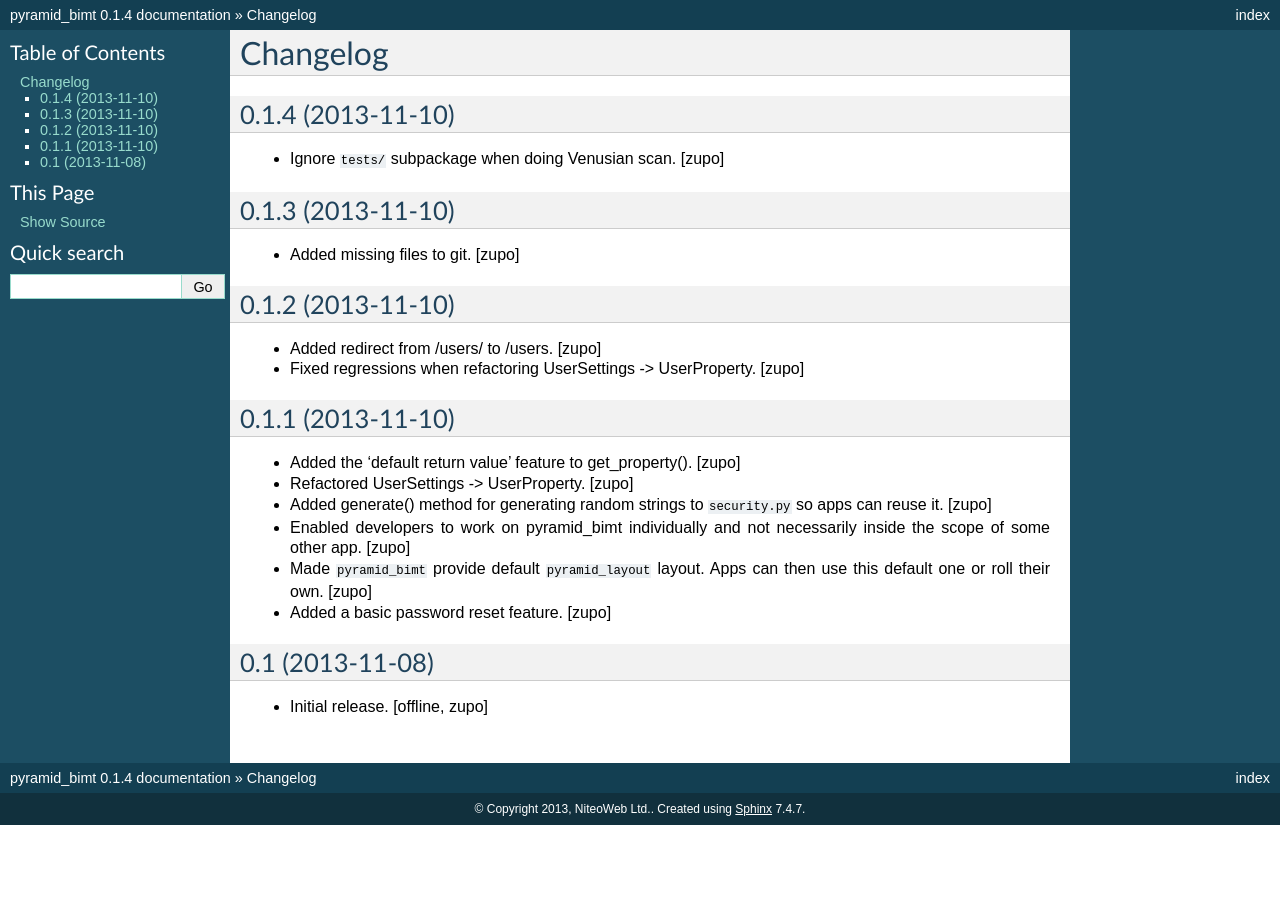
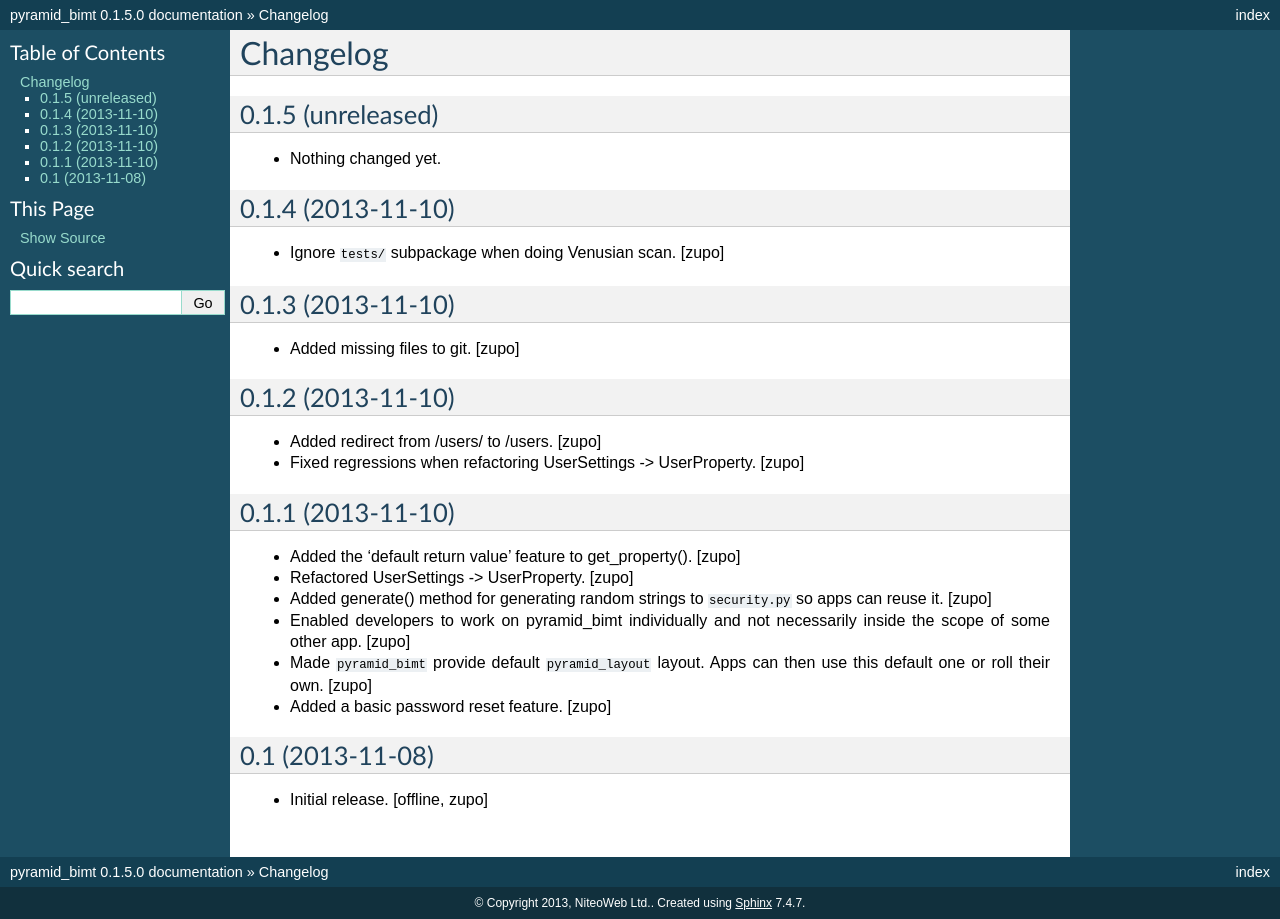
Before and after one commit to persho/pyramid_bimt, a Sphinx documentation site: the page built from docs/CHANGELOG.rst, in a window 1280 px wide. Built offline with Sphinx 7.4.7, drawn with Linux system fonts in a browser that asks for light colours.

Commit message:
Back to development: 0.1.5

```diff
--- a/docs/CHANGELOG.rst
+++ b/docs/CHANGELOG.rst
@@ -2,6 +2,12 @@
 
 Changelog
 =========
+
+
+0.1.5 (unreleased)
+------------------
+
+- Nothing changed yet.
 
 
 0.1.4 (2013-11-10)
--- a/setup.py
+++ b/setup.py
@@ -18,7 +18,7 @@
 
 setup(
     name='pyramid_bimt',
-    version='0.1.4',
+    version='0.1.5.dev0',
     description='Base package for BIMT apps.',
     long_description=long_description,
     classifiers=[
```
